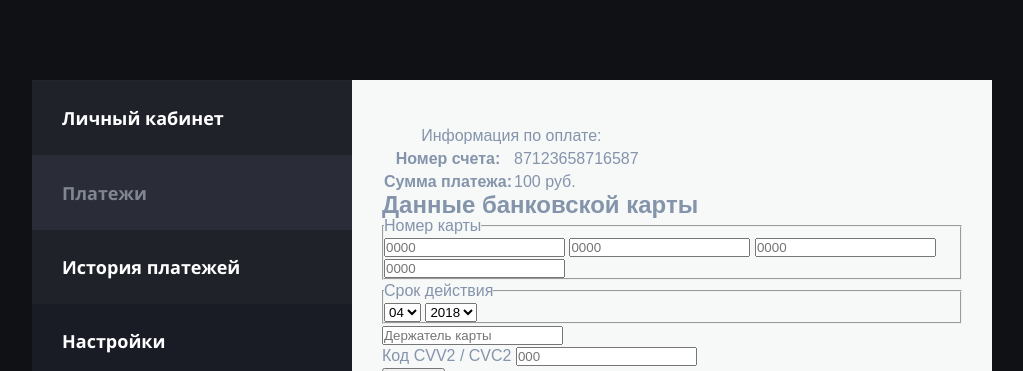
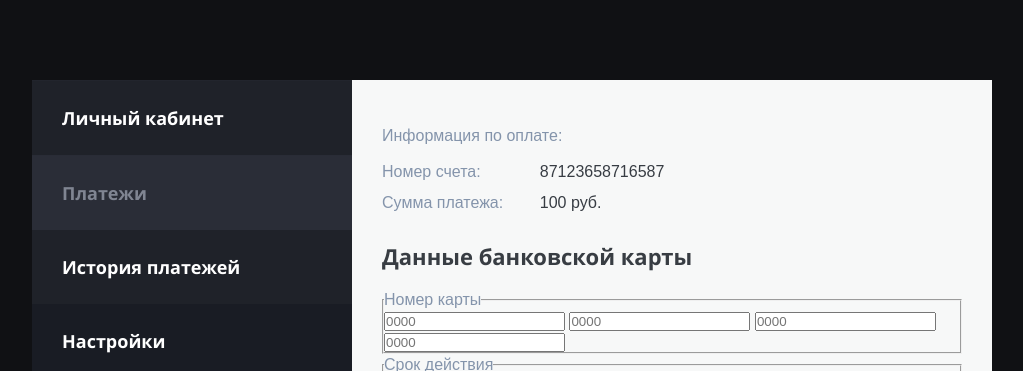
Before and after one commit to concentrator/payment-form, a website built with webpack: page src/index.hbs in a window 1280 px wide. Shown: the top 371 px of the page, without its empty margins (128-1151 px from the left). Built offline with nearby package versions, Linux system fonts and the light colour scheme; some packages are replaced by stand-ins of ours.

Commit message:
Добавляет стилизацию компонента оплаты

```diff
--- /dev/null
+++ b/src/scss/components/_payment.scss
@@ -0,0 +1,33 @@
+.payment {
+
+  &__info {
+    border-collapse: collapse;
+    width: 32rem;
+    margin-bottom: 2.5rem;
+
+    caption {
+      text-align: left;
+      margin-bottom: 1rem;
+    }
+
+    th {
+      font-weight: 400;
+      text-align: left;
+      padding: .5rem 0;
+
+    }
+
+    td {
+      color: $color-grey-dark-1;
+    }
+  }
+
+  &__heading {
+    font-family: "Open Sans", Arial, sans-serif;
+    font-size: 2.2rem;
+    line-height: 2.6rem;
+    font-weight: 700;
+    color: $color-grey-dark-2;
+    margin-bottom: 2rem;
+  }
+}
--- a/src/scss/style.scss
+++ b/src/scss/style.scss
@@ -10,3 +10,5 @@
 @import "layout/content";
 @import "layout/main";
 @import "layout/footer";
+
+@import "components/payment";
```
